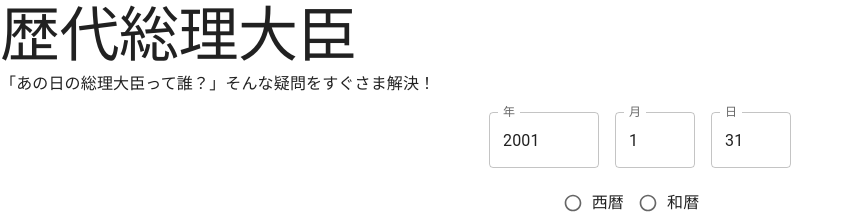
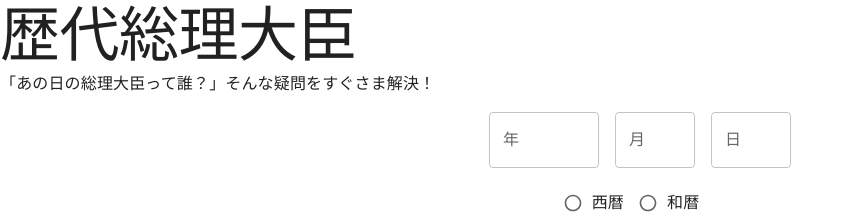
Before and after one commit to hiyoko3m/pmjp, a React (Create React App) app: page / in a window 1280 px wide. Shown: the top 218 px of the page, without its empty margins (0-852 px from the left). Built offline with nearby package versions, Linux system fonts and the light colour scheme.

Commit message:
refactor: extract the date picker into a component

```diff
--- a/src/App.tsx
+++ b/src/App.tsx
@@ -1,50 +1,16 @@
 import React from "react";
 import { Title, Explanation } from "./components/common";
 import Stack from "@mui/material/Stack";
-import Autocomplete from "@mui/material/Autocomplete";
-import TextField from "@mui/material/TextField";
 import Button from "@mui/material/Button";
 import Container from "@mui/material/Container";
 import CssBaseline from "@mui/material/CssBaseline";
-import Radio from "@mui/material/Radio";
-import RadioGroup from "@mui/material/RadioGroup";
-import FormControlLabel from "@mui/material/FormControlLabel";
-import FormControl from "@mui/material/FormControl";
-import FormLabel from "@mui/material/FormLabel";
+import {AdJpDate, AdJpPartialDate, AdJpDateFormProps, AdJpDateForm} from "./components/date_form";
 
 function App() {
-  const [adYear, setAdYear] = React.useState<string>("2001");
-  const [adMonth, setAdMonth] = React.useState<string>("1");
-  const [adDate, setAdDate] = React.useState<string>("31");
-
-  const inputAdYear = React.useCallback(
-    (_event: React.SyntheticEvent, value: string, _reason: string) => {
-      setAdYear(value);
-      console.log("inputAdYear");
-    },
-    [setAdYear]
-  );
-
-  const inputAdMonth = React.useCallback(
-    (_event: React.SyntheticEvent, value: string, _reason: string) => {
-      setAdMonth(value);
-      setAdDate(value);
-      console.log("inputAdMonth");
-    },
-    [setAdMonth]
-  );
-
-  const inputAdDate = React.useCallback(
-    (_event: React.SyntheticEvent, value: string, _reason: string) => {
-      setAdDate(value);
-      console.log(`inputAdDate ${value} ${_reason}`);
-    },
-    [setAdDate]
-  );
+  const [adDate, setAdDate] = React.useState<AdJpPartialDate>({adYear: undefined, adMonth: undefined, adDay: undefined});
 
   const handleSubmit = (e: React.FormEvent<HTMLFormElement>) => {
     e.preventDefault();
-    setAdMonth(adYear);
     console.log("handleSubmit");
   }
 
@@ -59,47 +25,7 @@ function App() {
       </Explanation>
       <Container maxWidth={false}>
         <Stack component="form" onSubmit={handleSubmit} alignItems="center" mt={2} spacing={2}>
-          <Stack direction="row" spacing={2}>
-            <Autocomplete
-              disablePortal
-              freeSolo
-              id="ad-year"
-              options={options}
-              renderInput={(params) => <TextField {...params} label="年" />}
-              sx={{width: "110px"}}
-              onInputChange={inputAdYear}
-              inputValue={adYear}
-            />
-            <Autocomplete
-              disablePortal
-              freeSolo
-              id="ad-month"
-              options={options}
-              renderInput={(params) => <TextField {...params} label="月" />}
-              sx={{width: "80px"}}
-              onInputChange={inputAdMonth}
-              inputValue={adMonth}
-            />
-            <Autocomplete
-              disablePortal
-              freeSolo
-              id="ad-date"
-              options={options}
-              renderInput={(params) => <TextField {...params} label="日" />}
-              sx={{width: "80px"}}
-              onInputChange={inputAdDate}
-              inputValue={adDate}
-            />
-          </Stack>
-          <FormControl>
-            <RadioGroup
-              row
-              name="year-type-radio-buttons-group"
-            >
-              <FormControlLabel value="ad" control={<Radio size="small" />} label="西暦" />
-              <FormControlLabel value="jp" control={<Radio size="small" />} label="和暦" />
-            </RadioGroup>
-          </FormControl>
+          <AdJpDateForm adJpDateValue={adDate} onChange={(newDate) => setAdDate(newDate)} />
           <Button variant="contained" type="submit">総理大臣を表示</Button>
         </Stack>
       </Container>
@@ -107,10 +33,4 @@ function App() {
   );
 }
 
-const options = [
-  { label: "1", adYear: "2001" },
-  { label: "2", adYear: "2002" },
-  { label: "3", adYear: "2003" },
-];
-
 export default App;
--- a/src/components/date_form.tsx
+++ b/src/components/date_form.tsx
@@ -1,13 +1,114 @@
 import React from "react";
+import Stack from "@mui/material/Stack";
+import Autocomplete from "@mui/material/Autocomplete";
+import TextField from "@mui/material/TextField";
+import Radio from "@mui/material/Radio";
+import RadioGroup from "@mui/material/RadioGroup";
+import FormControlLabel from "@mui/material/FormControlLabel";
+import FormControl from "@mui/material/FormControl";
 
+
+interface AdJpDate {
+  adYear: number,
+  adMonth: number,
+  adDay: number,
+}
+
+interface AdJpPartialDate {
+  adYear?: number,
+  adMonth?: number,
+  adDay?: number,
+}
+
+interface AdJpDateFormProps {
+  adJpDateValue: AdJpPartialDate,
+  onChange: (arg: AdJpPartialDate) => void,
+  choiceBegin?: AdJpDate,
+  choiceEnd?: AdJpDate,
+}
 
 /**
  * can choose which to show A.D. or Japanese calendar via selector
  */
-export function ChoicableDateForm() {
+export function AdJpDateForm(props: AdJpDateFormProps) {
+  const {adYearShown, adMonthShown, adDayShown} = (() => {
+    const convert = (num?: number) => {
+      if (num) {
+        return num.toString();
+      } else {
+        return undefined;
+      }
+    };
+    return {
+      adYearShown: convert(props.adJpDateValue.adYear),
+      adMonthShown: convert(props.adJpDateValue.adMonth),
+      adDayShown: convert(props.adJpDateValue.adDay),
+    };
+  })();
+
+  const handleChangeYear = React.useCallback(
+    (_event: React.SyntheticEvent, value: string, _reason: string) => {
+      props.onChange({...props.adJpDateValue, adYear: parseInt(value)});
+    }, [props.adJpDateValue, props.onChange]
+      );
+
+  const handleChangeMonth = React.useCallback(
+    (_event: React.SyntheticEvent, value: string, _reason: string) => {
+      props.onChange({...props.adJpDateValue, adMonth: parseInt(value)});
+    }, [props.adJpDateValue, props.onChange]
+      );
+
+  const handleChangeDay = React.useCallback(
+    (_event: React.SyntheticEvent, value: string, _reason: string) => {
+      props.onChange({...props.adJpDateValue, adDay: parseInt(value)});
+    }, [props.adJpDateValue, props.onChange]
+      );
+
   return (
     <>
-
+          <Stack direction="row" spacing={2}>
+            <Autocomplete
+              disablePortal
+              freeSolo
+              id="ad-year"
+              options={["2000"]}
+              renderInput={(params) => <TextField {...params} label="年" />}
+              sx={{width: "110px"}}
+              onInputChange={handleChangeYear}
+              inputValue={adYearShown}
+            />
+            <Autocomplete
+              disablePortal
+              freeSolo
+              id="ad-month"
+              options={["1"]}
+              renderInput={(params) => <TextField {...params} label="月" />}
+              sx={{width: "80px"}}
+              onInputChange={handleChangeMonth}
+              inputValue={adMonthShown}
+            />
+            <Autocomplete
+              disablePortal
+              freeSolo
+              id="ad-day"
+              options={["1"]}
+              renderInput={(params) => <TextField {...params} label="日" />}
+              sx={{width: "80px"}}
+              onInputChange={handleChangeDay}
+              inputValue={adDayShown}
+            />
+          </Stack>
+          <FormControl>
+            <RadioGroup
+              row
+              name="year-type-radio-buttons-group"
+            >
+              <FormControlLabel value="ad" control={<Radio size="small" />} label="西暦" />
+              <FormControlLabel value="jp" control={<Radio size="small" />} label="和暦" />
+            </RadioGroup>
+          </FormControl>
     </>
   );
 }
+
+export type { AdJpDate, AdJpPartialDate, AdJpDateFormProps };
```
